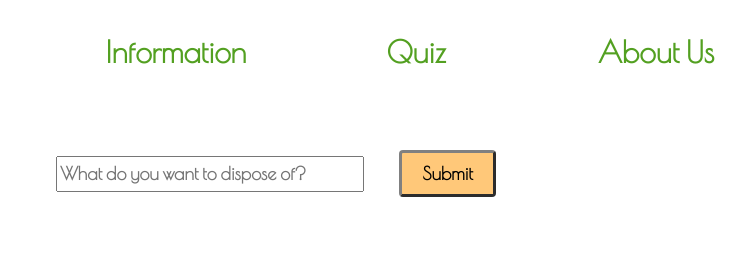
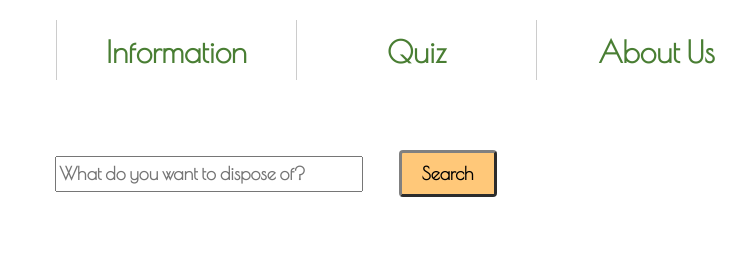
Before and after one commit to fordf/RecyclingFinalProject, a plain HTML site: page index.html in a window 1280 px wide. Shown: the top 280 px of the page, 364-1113 px from the left. Drawn offline with nearby package versions, Linux system fonts and the light colour scheme; a web font is replaced by a local one.

Commit message:
minor css stuff

```diff
--- a/home/indexstyle.css
+++ b/home/indexstyle.css
@@ -72,10 +72,6 @@ form {
   font-size: 150%;
   font-weight: bold;
   min-height: 100px;
-  /*display: flex;
-  justify-content: space-around;
-  flex-wrap: wrap;
-  flex*/
 }
 
 button {
--- a/index.html
+++ b/index.html
@@ -21,7 +21,7 @@
     <section id="main">
       <form id="inputbox">
         <input name="item" type="text" placeholder="What do you want to dispose of?">
-        <input type="submit" id="submitbutton">
+        <input type="submit" id="submitbutton" value="Search">
       </form>
     </section>
     <section><p id="searchStr"></p>
--- a/navbar.css
+++ b/navbar.css
@@ -31,20 +31,21 @@ nav img {
 
 nav li {
   width: 25%;
-  min-width: 240px;
+  min-width: 239px;
   padding-top: 14px;
   padding-bottom: 11px;
-  color: #73BE43;
+  color: #439E33;
   font-family: 'Poiret One', cursive;
   font-size: 30px;
   font-weight: bold;
   text-align: center;
+  border-left: 1px solid #cccccc;
 }
 
 nav a {
   text-decoration: none;
-  color: #53A021;
-  transition: 400ms all;
+  color: #497E33;
+  transition: 300ms all;
 }
 
 nav a:hover {
```
